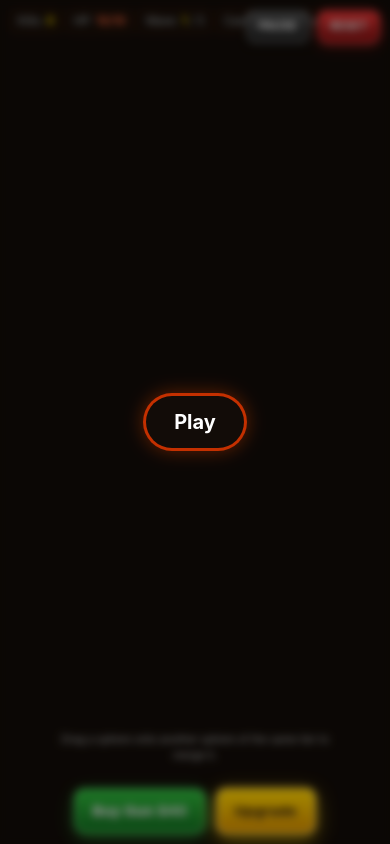
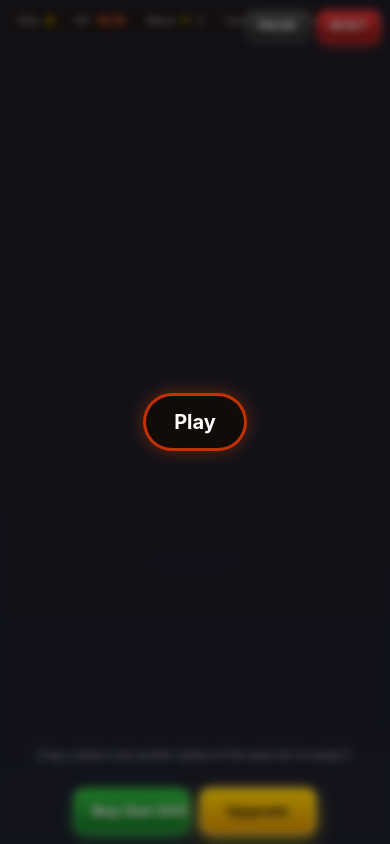
Before and after one commit to springlogger/LinwisMerge-PlayableAd-, a website built with Vite: page index.html in a window 390 px wide. Built offline with nearby package versions, Linux system fonts and the light colour scheme; files whose address does not match are found by name.

Commit message:
Fix mobile viewport layout

```diff
--- a/index.html
+++ b/index.html
@@ -6,8 +6,8 @@
     <meta name="mobile-web-app-capable" content="yes" />
     <title>Merge Guns</title>
   </head>
-  <body class="m-0 h-screen w-screen overflow-hidden bg-[#120c08] text-white select-none touch-none">
-    <div id="app" class="relative h-full w-full"></div>
+  <body class="m-0 overflow-hidden bg-[#120c08] text-white select-none touch-none">
+    <div id="app" class="relative w-full"></div>
     <script type="module" src="/src/main.ts"></script>
   </body>
 </html>
--- a/src/Game.ts
+++ b/src/Game.ts
@@ -100,6 +100,7 @@
     this.hero = new Hero(this.meshFactory);
     this.sceneSetup.scene.add(this.hero.group);
     this.reset();
+    this.sceneSetup.render();
   }
 
   start(): void {
--- a/src/assets/styles/main.css
+++ b/src/assets/styles/main.css
@@ -3,12 +3,30 @@
 /* Global resets that aren't worth a utility class */
 html,
 body {
+  width: 100%;
+  height: 100%;
   font-family: -apple-system, BlinkMacSystemFont, "Segoe UI", Roboto, sans-serif;
   -webkit-tap-highlight-color: transparent;
+  overscroll-behavior: none;
+}
+
+body {
+  position: fixed;
+  inset: 0;
+}
+
+#app {
+  min-height: 100vh;
+  min-height: 100dvh;
+  height: 100vh;
+  height: 100dvh;
+  overflow: hidden;
 }
 
 canvas {
   display: block;
+  width: 100%;
+  height: 100%;
   touch-action: none;
 }
 
@@ -64,6 +82,7 @@
 
 .hud-anchor {
   position: absolute;
+  z-index: 10;
 }
 .hud-anchor--top-left {
   top: calc(env(safe-area-inset-top, 0px) + 0.6rem);
@@ -74,12 +93,13 @@
   right: calc(env(safe-area-inset-right, 0px) + 0.6rem);
 }
 .hud-anchor--bottom {
-  bottom: calc(env(safe-area-inset-bottom, 0px) + 0.6rem);
+  bottom: max(calc(env(safe-area-inset-bottom, 0px) + 0.6rem), 0.6rem);
   left: 50%;
   transform: translateX(-50%);
   padding-left: env(safe-area-inset-left, 0px);
   padding-right: env(safe-area-inset-right, 0px);
-  max-width: 100vw;
+  width: min(100vw, 32rem);
+  max-width: calc(100vw - 1rem);
 }
 
 .hud-stat-pill {
@@ -140,6 +160,7 @@
 }
 
 .hud-action-btn {
+  min-width: 0;
   padding: 0.85rem 1.45rem;
   border-radius: 0.85rem;
   font-weight: 800;
@@ -152,6 +173,7 @@
   text-shadow: 0 1px 2px rgba(0, 0, 0, 0.55);
   touch-action: manipulation;
   -webkit-tap-highlight-color: transparent;
+  white-space: nowrap;
 }
 .hud-action-btn:hover {
   filter: brightness(1.12);
@@ -211,6 +233,8 @@
 /* ----- Upgrade panel ----- */
 
 .upgrade-panel {
+  width: 100%;
+  justify-content: center;
   transform: translateY(14px);
   opacity: 0;
   pointer-events: none;
@@ -298,6 +322,7 @@
   }
 
   .hud-action-btn {
+    flex: 1 1 0;
     padding: 0.7rem 1.05rem;
     font-size: 0.85rem;
     border-radius: 0.7rem;
@@ -317,6 +342,39 @@
   .upgrade-panel.is-open { max-height: 180px; }
 }
 
+@media (max-width: 380px) {
+  .hud-anchor--bottom {
+    gap: 0.55rem;
+    max-width: calc(100vw - 0.65rem);
+  }
+
+  .hud-action-btn {
+    padding: 0.65rem 0.7rem;
+    font-size: 0.76rem;
+  }
+
+  .upgrade-card {
+    min-width: 0;
+    flex: 1 1 0;
+    padding: 0.5rem 0.45rem;
+  }
+}
+
+@media (max-height: 700px) {
+  .hud-merge-hint {
+    display: none;
+  }
+
+  .hud-anchor--bottom {
+    gap: 0.65rem;
+  }
+
+  .hud-action-btn {
+    padding-top: 0.62rem;
+    padding-bottom: 0.62rem;
+  }
+}
+
 /* Sticky :hover after tap on touch devices is annoying — neutralize the
    transform/filter shifts so a tapped button doesn't stay "lifted". */
 @media (hover: none) {
--- a/src/scene/SceneSetup.ts
+++ b/src/scene/SceneSetup.ts
@@ -4,6 +4,8 @@
 const ARENA_FIT_RADIUS = 7.2;
 const MAX_CAMERA_SCALE = 2.2;
 const BASE_CAMERA_DISTANCE = Math.hypot(...CAMERA_POS);
+const MIN_VIEWPORT_WIDTH = 1;
+const MIN_VIEWPORT_HEIGHT = 1;
 
 export class SceneSetup {
   readonly renderer: THREE.WebGLRenderer;
@@ -24,7 +26,7 @@
 
     this.camera = new THREE.PerspectiveCamera(
       CAMERA_FOV,
-      window.innerWidth / window.innerHeight,
+      this.viewportWidth / this.viewportHeight,
       0.1,
       100,
     );
@@ -34,6 +36,7 @@
     this.applyViewport();
 
     window.addEventListener('resize', this.onResize);
+    window.visualViewport?.addEventListener('resize', this.onResize);
   }
 
   render(): void {
@@ -42,6 +45,7 @@
 
   dispose(): void {
     window.removeEventListener('resize', this.onResize);
+    window.visualViewport?.removeEventListener('resize', this.onResize);
     this.renderer.dispose();
   }
 
@@ -86,8 +90,8 @@
   };
 
   private applyViewport(): void {
-    const w = window.innerWidth;
-    const h = window.innerHeight;
+    const w = this.viewportWidth;
+    const h = this.viewportHeight;
     const aspect = w / h;
 
     this.camera.aspect = aspect;
@@ -112,4 +116,12 @@
 
     this.renderer.setSize(w, h);
   }
+
+  private get viewportWidth(): number {
+    return Math.max(MIN_VIEWPORT_WIDTH, this.renderer.domElement.parentElement?.clientWidth ?? window.innerWidth);
+  }
+
+  private get viewportHeight(): number {
+    return Math.max(MIN_VIEWPORT_HEIGHT, this.renderer.domElement.parentElement?.clientHeight ?? window.innerHeight);
+  }
 }
```
